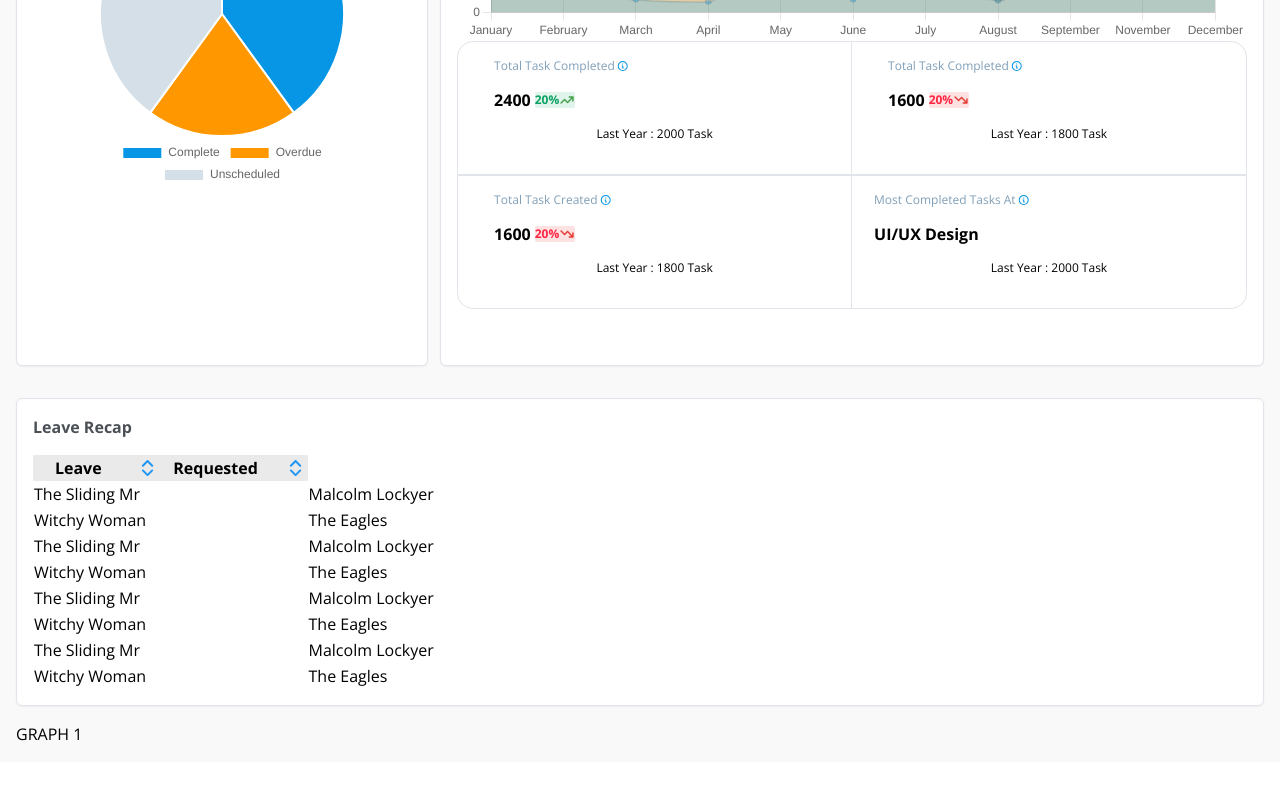
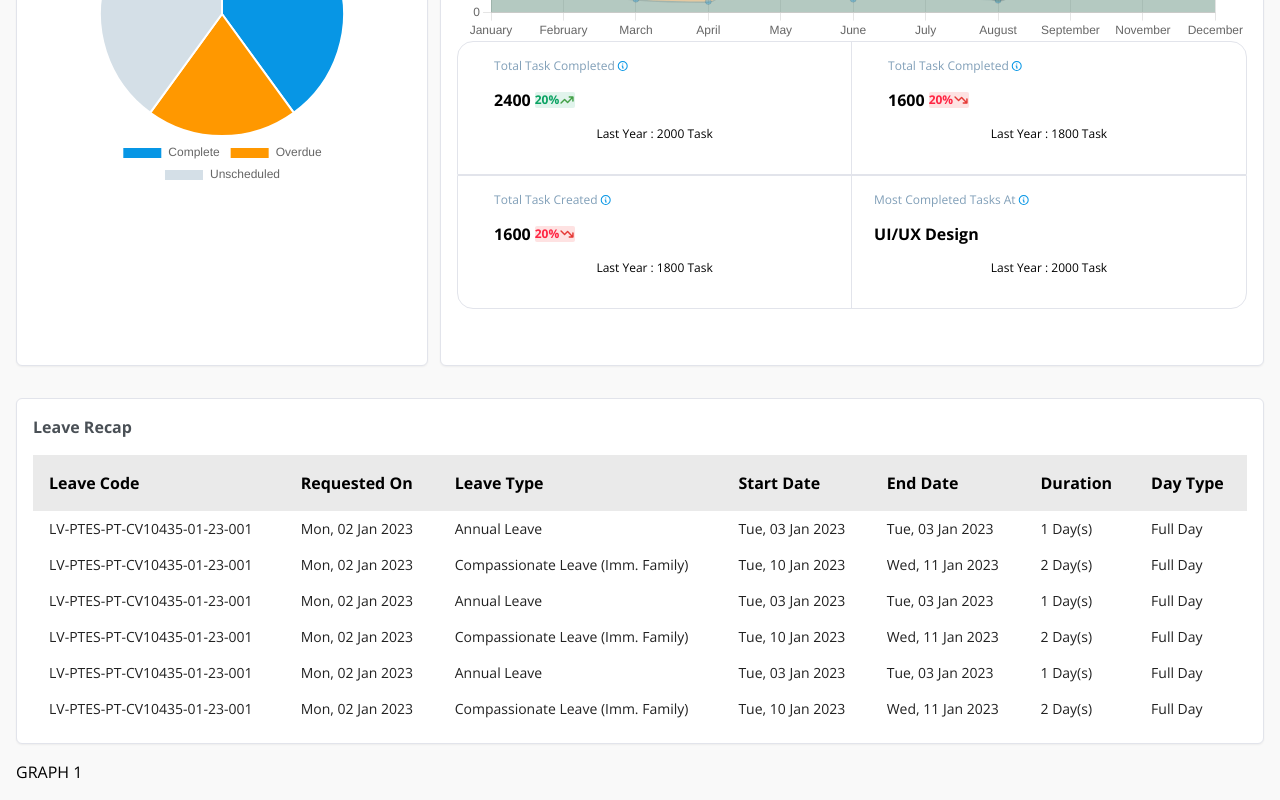
Before and after one commit to ariobintangn/elabram-test, a Vue app in the folder elabram-test/: page /employee-stats in a window 1280 px wide. Shown: the part 875-1675 px from the top of the page. Before the commit the page ends 1637 px from the top, so only its background shows below. Built offline with nearby package versions, Linux system fonts and the light colour scheme.

Commit message:
add table

```diff
--- a/elabram-test/src/components/EmployeeStatsLeaveRecap.vue
+++ b/elabram-test/src/components/EmployeeStatsLeaveRecap.vue
@@ -1,6 +1,74 @@
 <script>
 export default {
-
+    data() {
+        return {
+            tableHeader: [
+                "Leave Code",
+                "Requested On",
+                "Leave Type",
+                "Start Date",
+                "End Date",
+                "Duration",
+                "Day Type"
+            ],
+            tableData: [
+                {
+                    "Leave Code": 'LV-PTES-PT-CV10435-01-23-001',
+                    "Requested On": 'Mon, 02 Jan 2023',
+                    "Leave Type": 'Annual Leave',
+                    "Start Date": 'Tue, 03 Jan 2023',
+                    "End Date": 'Tue, 03 Jan 2023',
+                    "Duration": '1 Day(s)',
+                    "Day Type": 'Full Day',
+                },
+                {
+                    "Leave Code": 'LV-PTES-PT-CV10435-01-23-001',
+                    "Requested On": 'Mon, 02 Jan 2023',
+                    "Leave Type": 'Compassionate Leave (Imm. Family)',
+                    "Start Date": 'Tue, 10 Jan 2023',
+                    "End Date": 'Wed, 11 Jan 2023',
+                    "Duration": '2 Day(s)',
+                    "Day Type": 'Full Day',
+                },
+                {
+                    "Leave Code": 'LV-PTES-PT-CV10435-01-23-001',
+                    "Requested On": 'Mon, 02 Jan 2023',
+                    "Leave Type": 'Annual Leave',
+                    "Start Date": 'Tue, 03 Jan 2023',
+                    "End Date": 'Tue, 03 Jan 2023',
+                    "Duration": '1 Day(s)',
+                    "Day Type": 'Full Day',
+                },
+                {
+                    "Leave Code": 'LV-PTES-PT-CV10435-01-23-001',
+                    "Requested On": 'Mon, 02 Jan 2023',
+                    "Leave Type": 'Compassionate Leave (Imm. Family)',
+                    "Start Date": 'Tue, 10 Jan 2023',
+                    "End Date": 'Wed, 11 Jan 2023',
+                    "Duration": '2 Day(s)',
+                    "Day Type": 'Full Day',
+                },
+                {
+                    "Leave Code": 'LV-PTES-PT-CV10435-01-23-001',
+                    "Requested On": 'Mon, 02 Jan 2023',
+                    "Leave Type": 'Annual Leave',
+                    "Start Date": 'Tue, 03 Jan 2023',
+                    "End Date": 'Tue, 03 Jan 2023',
+                    "Duration": '1 Day(s)',
+                    "Day Type": 'Full Day',
+                },
+                {
+                    "Leave Code": 'LV-PTES-PT-CV10435-01-23-001',
+                    "Requested On": 'Mon, 02 Jan 2023',
+                    "Leave Type": 'Compassionate Leave (Imm. Family)',
+                    "Start Date": 'Tue, 10 Jan 2023',
+                    "End Date": 'Wed, 11 Jan 2023',
+                    "Duration": '2 Day(s)',
+                    "Day Type": 'Full Day',
+                }
+            ]
+        }
+    }
 }
 </script>
 
@@ -9,71 +77,30 @@ export default {
         <div class="w-full flex justify-between items-center pb-4">
             <h1 class="font-bold text-primary-gray-4">Leave Recap</h1>
         </div>
-        <div class="container">
-            <table class="table-auto overflow-x-scroll">
-                <thead>
-                    <tr class="flex flex-row bg-table-head overflow-scroll">
-                        <th class="flex flex-row"><span>
-                                Leave Code
-                            </span>
-                            <img src="../assets//home/Sort By.svg" class="ml-3">
-                        </th>
-                        <th class="flex flex-row">Requested On
-                            <img src="../assets//home/Sort By.svg" class="ml-3">
-                        </th>
-                        <div class="hidden">
-                            <th class="flex flex-row">Leave Type
-                                <img src="../assets//home/Sort By.svg" class="ml-3">
-                            </th>
-                            <th class="flex flex-row">Start Date
-                                <img src="../assets//home/Sort By.svg" class="ml-3">
-                            </th>
-                            <th class="flex flex-row">End Date
-                                <img src="../assets//home/Sort By.svg" class="ml-3">
-                            </th>
-                            <th class="flex flex-row">Duration
-                                <img src="../assets//home/Sort By.svg" class="ml-3">
-                            </th>
-                            <th class="flex flex-row">Day
-                                <img src="../assets//home/Sort By.svg" class="ml-3">
-                            </th>
-                        </div>
-                    </tr>
-                </thead>
-                <tbody>
-                    <tr>
-                        <td>The Sliding Mr</td>
-                        <td>Malcolm Lockyer</td>
-                    </tr>
-                    <tr>
-                        <td>Witchy Woman</td>
-                        <td>The Eagles</td>
-                    </tr>
-                    <tr>
-                        <td>The Sliding Mr</td>
-                        <td>Malcolm Lockyer</td>
-                    </tr>
-                    <tr>
-                        <td>Witchy Woman</td>
-                        <td>The Eagles</td>
-                    </tr>
-                    <tr>
-                        <td>The Sliding Mr</td>
-                        <td>Malcolm Lockyer</td>
-                    </tr>
-                    <tr>
-                        <td>Witchy Woman</td>
-                        <td>The Eagles</td>
-                    </tr>
-                    <tr>
-                        <td>The Sliding Mr</td>
-                        <td>Malcolm Lockyer</td>
-                    </tr>
-                    <tr>
-                        <td>Witchy Woman</td>
-                        <td>The Eagles</td>
-                    </tr>
-                </tbody>
+        <div class="container overflow-auto">
+            <table class="w-full text-md text-left whitespace-nowrap">
+                <tr class="bg-table-head font-bold">
+                    <th
+                        v-for="(header, index) in tableHeader"
+                        :key="index"
+                        class="p-4"
+                    >
+                    {{ header }}
+                    </th>
+                </tr>
+                <tr
+                    v-for="(data, index) in tableData"
+                    :key="index"
+                    class=""
+                >
+                    <td
+                        v-for="(header, index) in tableHeader"
+                        :key="index"
+                        class="px-4 py-2 text-table-data font-light text-sm"
+                    >
+                        {{ data[header] }}
+                    </td>
+                </tr>
             </table>
         </div>
 
--- a/elabram-test/tailwind.config.js
+++ b/elabram-test/tailwind.config.js
@@ -54,6 +54,7 @@ module.exports = {
         'yellow-1': "#FF980026",
         'yellow-2': "#FF9800",
         'table-head': "#EAEAEA",
+        'table-data': "#212121"
       },
       fontFamily: {
         'body': ['Open Sans', ...defaultTheme.fontFamily.sans]
```
